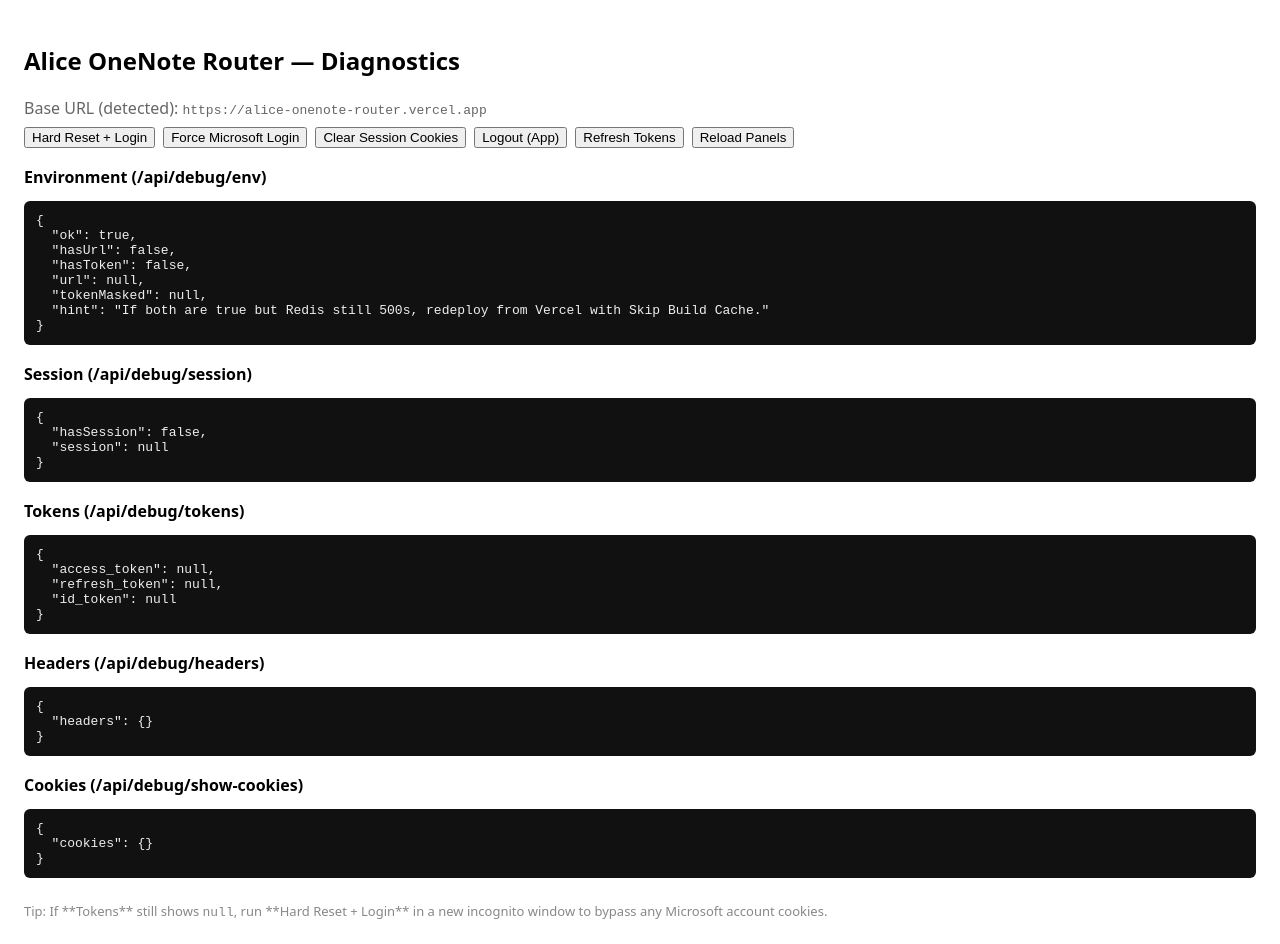
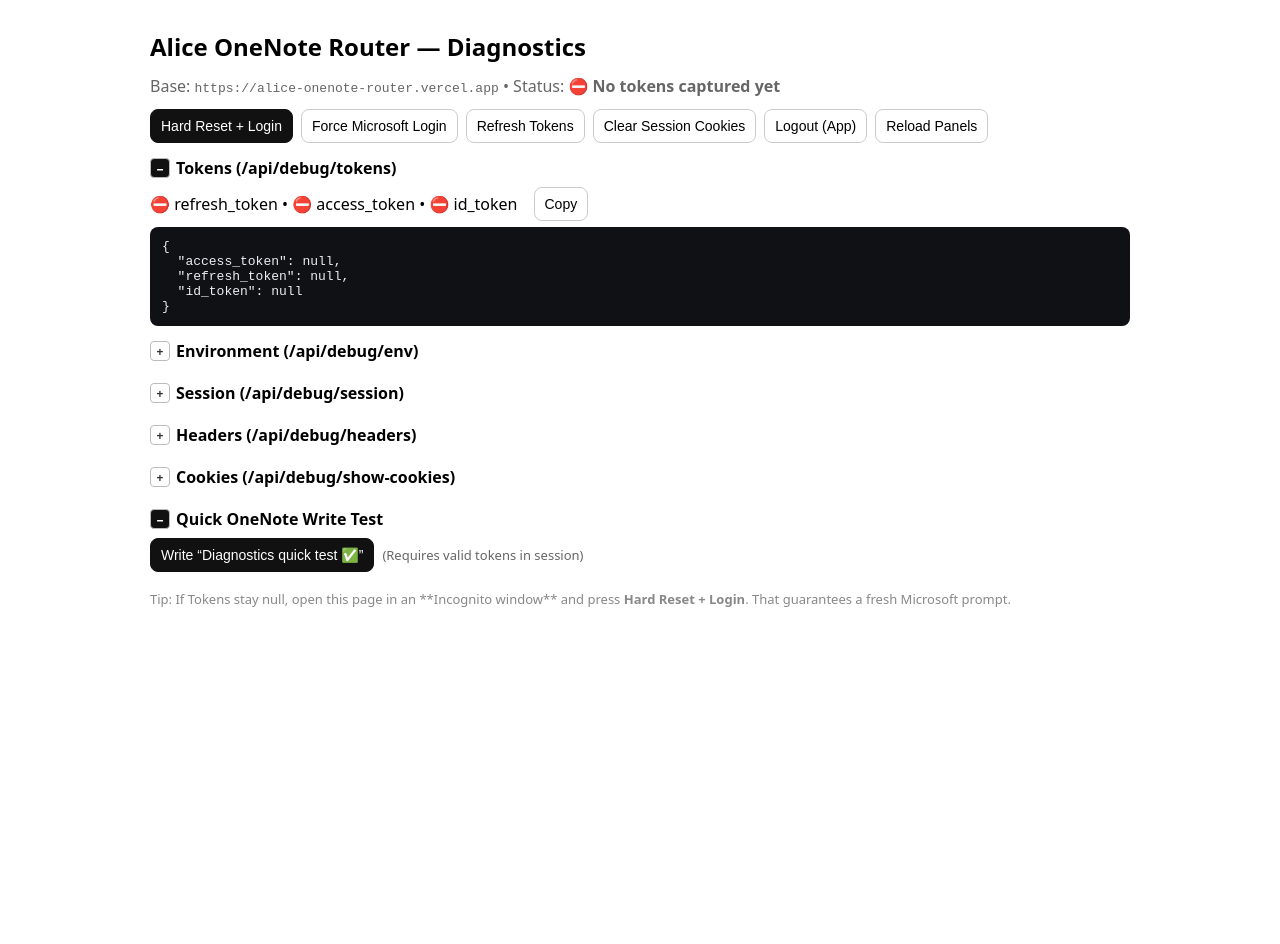
Before and after one commit to tchaudhry907/alice-onenote-router, a Next.js app: page /debug/diagnostics in a window 1280 px wide. After the commit the page ends 800 px from the top, so only its background shows below. Built offline with nearby package versions, Linux system fonts and the light colour scheme.

Commit message:
Enhance diagnostics page with new features
Refactor diagnostics page with improved UI and functionality.

```diff
--- a/pages/debug/diagnostics.js
+++ b/pages/debug/diagnostics.js
@@ -1,19 +1,111 @@
 // pages/debug/diagnostics.js
-// A single-page diagnostic panel with "hard reset + login".
-// Buttons call existing API routes and show results inline.
+// Fast, one-click diagnostics with auto login flow & token polling.
 
-import { useEffect, useState } from "react";
+import { useEffect, useMemo, useRef, useState } from "react";
 
 const APP_BASE = "https://alice-onenote-router.vercel.app";
 
-// Helper fetcher
+const btn = {
+  base: {
+    padding: "8px 10px",
+    borderRadius: 8,
+    border: "1px solid #ccc",
+    background: "#fff",
+    cursor: "pointer",
+    fontSize: 14,
+  },
+  primary: {
+    background: "#111",
+    color: "#fff",
+    border: "1px solid #111",
+  },
+};
+
+function CopyButton({ text, label = "Copy" }) {
+  return (
+    <button
+      style={{ ...btn.base, marginLeft: 8 }}
+      onClick={async () => {
+        try {
+          await navigator.clipboard.writeText(text || "");
+        } catch {}
+      }}
+      title="Copy to clipboard"
+    >
+      {label}
+    </button>
+  );
+}
+
+function Section({ title, children, defaultOpen = true }) {
+  const [open, setOpen] = useState(defaultOpen);
+  return (
+    <div style={{ margin: "14px 0" }}>
+      <div
+        onClick={() => setOpen(!open)}
+        style={{
+          userSelect: "none",
+          cursor: "pointer",
+          fontWeight: 700,
+          display: "flex",
+          alignItems: "center",
+          gap: 6,
+        }}
+      >
+        <span
+          style={{
+            width: 18,
+            height: 18,
+            display: "inline-flex",
+            alignItems: "center",
+            justifyContent: "center",
+            border: "1px solid #bbb",
+            borderRadius: 4,
+            background: open ? "#111" : "#fff",
+            color: open ? "#fff" : "#333",
+            fontSize: 12,
+          }}
+        >
+          {open ? "−" : "+"}
+        </span>
+        {title}
+      </div>
+      {open ? (
+        <div style={{ marginTop: 8 }}>{children}</div>
+      ) : (
+        <div style={{ height: 6 }} />
+      )}
+    </div>
+  );
+}
+
+function Pre({ data }) {
+  const text =
+    typeof data === "string" ? data : JSON.stringify(data ?? {}, null, 2);
+  return (
+    <pre
+      style={{
+        background: "#0f1115",
+        color: "#eaeef5",
+        padding: 12,
+        whiteSpace: "pre-wrap",
+        borderRadius: 8,
+        margin: 0,
+        overflowX: "auto",
+      }}
+    >
+      {text}
+    </pre>
+  );
+}
+
 async function jget(path) {
   const res = await fetch(path, { credentials: "include" });
-  let text = await res.text();
+  const t = await res.text();
   try {
-    return JSON.parse(text);
+    return JSON.parse(t);
   } catch {
-    return { _raw: text };
+    return { _raw: t };
   }
 }
 
@@ -23,10 +115,16 @@
   const [tokens, setTokens] = useState(null);
   const [headers, setHeaders] = useState(null);
   const [cookies, setCookies] = useState(null);
-  const [base, setBase] = useState(APP_BASE);
+  const [busy, setBusy] = useState(false);
+  const [noteMsg, setNoteMsg] = useState("");
+  const pollingRef = useRef(null);
 
-  async function reloadAll() {
-    setBase(APP_BASE);
+  const qs = useMemo(
+    () => Object.fromEntries(new URLSearchParams(location.search)),
+    []
+  );
+
+  async function loadAll() {
     const [e, s, t, h, c] = await Promise.all([
       jget("/api/debug/env"),
       jget("/api/debug/session"),
@@ -41,93 +139,193 @@
     setCookies(c);
   }
 
-  useEffect(() => {
-    reloadAll();
-  }, []);
-
   function open(url) {
     window.location.href = url;
   }
 
-  async function clearSessionCookies() {
-    await jget("/api/debug/clear-cookies"); // returns {cleared:true,...}
-    await reloadAll();
-    alert("Cleared app session cookies.");
-  }
-
-  // This is the one-click "make MS prompt me and return tokens" path:
-  // 1) Clear app cookies
-  // 2) Hit MS logout so MS won’t silently reuse login
-  // 3) Redirect back to our /api/auth/login (which sends us to authorize)
-  async function hardResetAndLogin() {
+  async function clearCookies() {
+    setBusy(true);
     try {
       await jget("/api/debug/clear-cookies");
     } catch {}
+    await loadAll();
+    setBusy(false);
+  }
+
+  // One-click: clear app cookies -> MS logout -> bounce back here -> auto-login
+  async function hardResetAndLogin() {
+    setBusy(true);
+    try {
+      await jget("/api/debug/clear-cookies");
+    } catch {}
+    const postBack = `${APP_BASE}/debug/diagnostics?after=login`;
     const msLogout =
       "https://login.microsoftonline.com/common/oauth2/v2.0/logout" +
-      `?post_logout_redirect_uri=${encodeURIComponent(
-        `${APP_BASE}/api/auth/login`
-      )}`;
+      `?post_logout_redirect_uri=${encodeURIComponent(postBack)}`;
     open(msLogout);
   }
 
-  // Just send user to our normal login handler
   function forceMicrosoftLogin() {
     open("/api/auth/login");
   }
-
+  function refreshTokens() {
+    open("/api/auth/refresh");
+  }
   function logoutApp() {
     open("/api/auth/logout");
   }
 
-  function refreshTokens() {
-    open("/api/auth/refresh");
+  // Poll tokens after returning from login to avoid manual reload spam
+  async function startTokenPolling(timeoutMs = 10000, everyMs = 1200) {
+    const start = Date.now();
+    if (pollingRef.current) clearInterval(pollingRef.current);
+    pollingRef.current = setInterval(async () => {
+      const t = await jget("/api/debug/tokens");
+      setTokens(t);
+      if (t?.refresh_token || Date.now() - start > timeoutMs) {
+        clearInterval(pollingRef.current);
+        pollingRef.current = null;
+        loadAll();
+      }
+    }, everyMs);
   }
 
-  function box(title, obj) {
-    return (
-      <div style={{ margin: "18px 0" }}>
-        <div style={{ fontWeight: 700 }}>{title}</div>
-        <pre
-          style={{
-            background: "#111",
-            color: "#eee",
-            padding: 12,
-            whiteSpace: "pre-wrap",
-            borderRadius: 6,
-          }}
-        >
-{JSON.stringify(obj ?? {}, null, 2)}
-        </pre>
-      </div>
-    );
+  // Quick OneNote write sanity test
+  async function testWrite() {
+    setNoteMsg("Writing…");
+    try {
+      const res = await fetch("/api/onenote/log", {
+        method: "POST",
+        credentials: "include",
+        headers: { "Content-Type": "application/json" },
+        body: JSON.stringify({ text: "Diagnostics quick test ✅" }),
+      });
+      const j = await res.json().catch(() => ({}));
+      if (res.ok && j?.ok) {
+        setNoteMsg(
+          `Success → pageId=${j.pageId} | title=${j.title || "(untitled)"}`
+        );
+      } else {
+        setNoteMsg(
+          `Failed (${res.status}) → ${JSON.stringify(j || {}, null, 2)}`
+        );
+      }
+    } catch (err) {
+      setNoteMsg(`Error → ${String(err)}`);
+    }
   }
 
+  // Initial load
+  useEffect(() => {
+    loadAll();
+  }, []);
+
+  // If we came back with ?after=login, auto-kick login once
+  useEffect(() => {
+    if (qs.after === "login") {
+      // Replace the URL (nice UX), then trigger login
+      const clean = new URL(location.href);
+      clean.searchParams.delete("after");
+      history.replaceState(null, "", clean.toString());
+      // Immediately send to our login route
+      forceMicrosoftLogin();
+    }
+  }, [qs.after]);
+
+  // If we arrive to this page from /api/auth/callback, tokens may
+  // land a split-second later — poll quickly to surface them.
+  useEffect(() => {
+    // Heuristic: if tokens currently null, poll for up to 10s
+    if (!tokens?.refresh_token) startTokenPolling();
+    return () => {
+      if (pollingRef.current) clearInterval(pollingRef.current);
+    };
+    // eslint-disable-next-line react-hooks/exhaustive-deps
+  }, []);
+
+  const tokenSummary =
+    tokens && (tokens.refresh_token || tokens.access_token || tokens.id_token)
+      ? "✅ Tokens present"
+      : "⛔ No tokens captured yet";
+
   return (
-    <div style={{ fontFamily: "system-ui, -apple-system, Segoe UI, Roboto", padding: 16 }}>
-      <h2>Alice OneNote Router — Diagnostics</h2>
-      <div style={{ marginBottom: 8, color: "#666" }}>
-        Base URL (detected): <code>{base}</code>
+    <div
+      style={{
+        fontFamily: "system-ui, -apple-system, Segoe UI, Roboto",
+        padding: 16,
+        maxWidth: 980,
+        margin: "0 auto",
+      }}
+    >
+      <h2 style={{ margin: "6px 0 12px" }}>Alice OneNote Router — Diagnostics</h2>
+      <div style={{ color: "#666", marginBottom: 12 }}>
+        Base: <code>{APP_BASE}</code> • Status: <b>{tokenSummary}</b>
       </div>
 
-      <div style={{ display: "flex", gap: 8, flexWrap: "wrap", marginBottom: 10 }}>
-        <button onClick={hardResetAndLogin}>Hard Reset + Login</button>
-        <button onClick={forceMicrosoftLogin}>Force Microsoft Login</button>
-        <button onClick={clearSessionCookies}>Clear Session Cookies</button>
-        <button onClick={logoutApp}>Logout (App)</button>
-        <button onClick={refreshTokens}>Refresh Tokens</button>
-        <button onClick={reloadAll}>Reload Panels</button>
+      <div style={{ display: "flex", gap: 8, flexWrap: "wrap", marginBottom: 12 }}>
+        <button style={{ ...btn.base, ...btn.primary }} onClick={hardResetAndLogin} disabled={busy}>
+          Hard Reset + Login
+        </button>
+        <button style={btn.base} onClick={forceMicrosoftLogin} disabled={busy}>
+          Force Microsoft Login
+        </button>
+        <button style={btn.base} onClick={refreshTokens} disabled={busy}>
+          Refresh Tokens
+        </button>
+        <button style={btn.base} onClick={clearCookies} disabled={busy}>
+          Clear Session Cookies
+        </button>
+        <button style={btn.base} onClick={logoutApp} disabled={busy}>
+          Logout (App)
+        </button>
+        <button style={btn.base} onClick={loadAll} disabled={busy}>
+          Reload Panels
+        </button>
       </div>
 
-      {box("Environment (/api/debug/env)", env)}
-      {box("Session (/api/debug/session)", session)}
-      {box("Tokens (/api/debug/tokens)", tokens)}
-      {box("Headers (/api/debug/headers)", headers)}
-      {box("Cookies (/api/debug/show-cookies)", cookies)}
+      <Section title="Tokens (/api/debug/tokens)">
+        <div style={{ display: "flex", alignItems: "center", gap: 8, marginBottom: 6 }}>
+          <span>
+            {tokens?.refresh_token ? "✅" : "⛔"} refresh_token •{" "}
+            {tokens?.access_token ? "✅" : "⛔"} access_token •{" "}
+            {tokens?.id_token ? "✅" : "⛔"} id_token
+          </span>
+          <CopyButton text={JSON.stringify(tokens ?? {}, null, 2)} />
+        </div>
+        <Pre data={tokens} />
+      </Section>
 
-      <div style={{ marginTop: 24, fontSize: 13, color: "#888" }}>
-        Tip: If **Tokens** still shows <code>null</code>, run **Hard Reset + Login** in a new
-        incognito window to bypass any Microsoft account cookies.
+      <Section title="Environment (/api/debug/env)" defaultOpen={false}>
+        <Pre data={env} />
+      </Section>
+
+      <Section title="Session (/api/debug/session)" defaultOpen={false}>
+        <Pre data={session} />
+      </Section>
+
+      <Section title="Headers (/api/debug/headers)" defaultOpen={false}>
+        <Pre data={headers} />
+      </Section>
+
+      <Section title="Cookies (/api/debug/show-cookies)" defaultOpen={false}>
+        <Pre data={cookies} />
+      </Section>
+
+      <Section title="Quick OneNote Write Test" defaultOpen={true}>
+        <div style={{ display: "flex", gap: 8, alignItems: "center", marginBottom: 8 }}>
+          <button style={{ ...btn.base, ...btn.primary }} onClick={testWrite}>
+            Write “Diagnostics quick test ✅”
+          </button>
+          <span style={{ fontSize: 13, color: "#666" }}>
+            (Requires valid tokens in session)
+          </span>
+        </div>
+        {noteMsg ? <Pre data={noteMsg} /> : null}
+      </Section>
+
+      <div style={{ marginTop: 18, fontSize: 13, color: "#888" }}>
+        Tip: If Tokens stay null, open this page in an **Incognito window** and press
+        <b> Hard Reset + Login</b>. That guarantees a fresh Microsoft prompt.
       </div>
     </div>
   );
```
